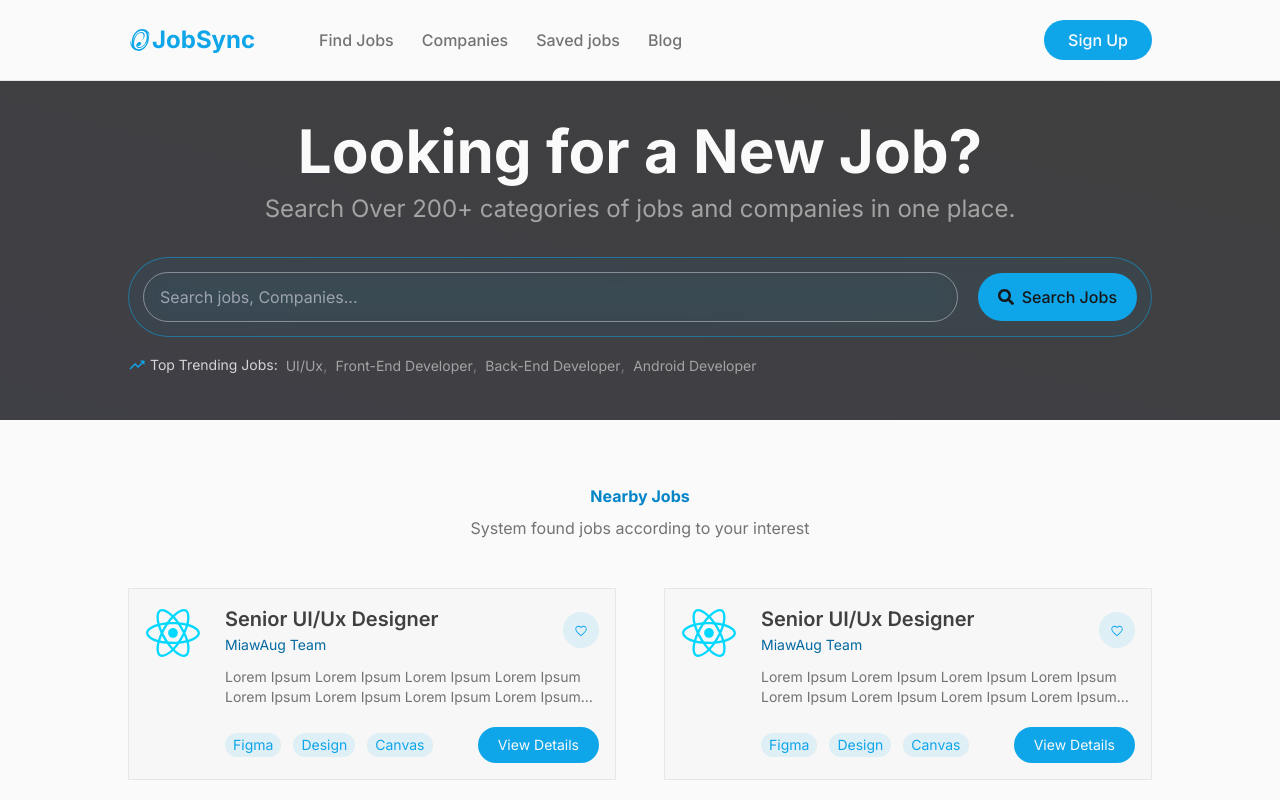
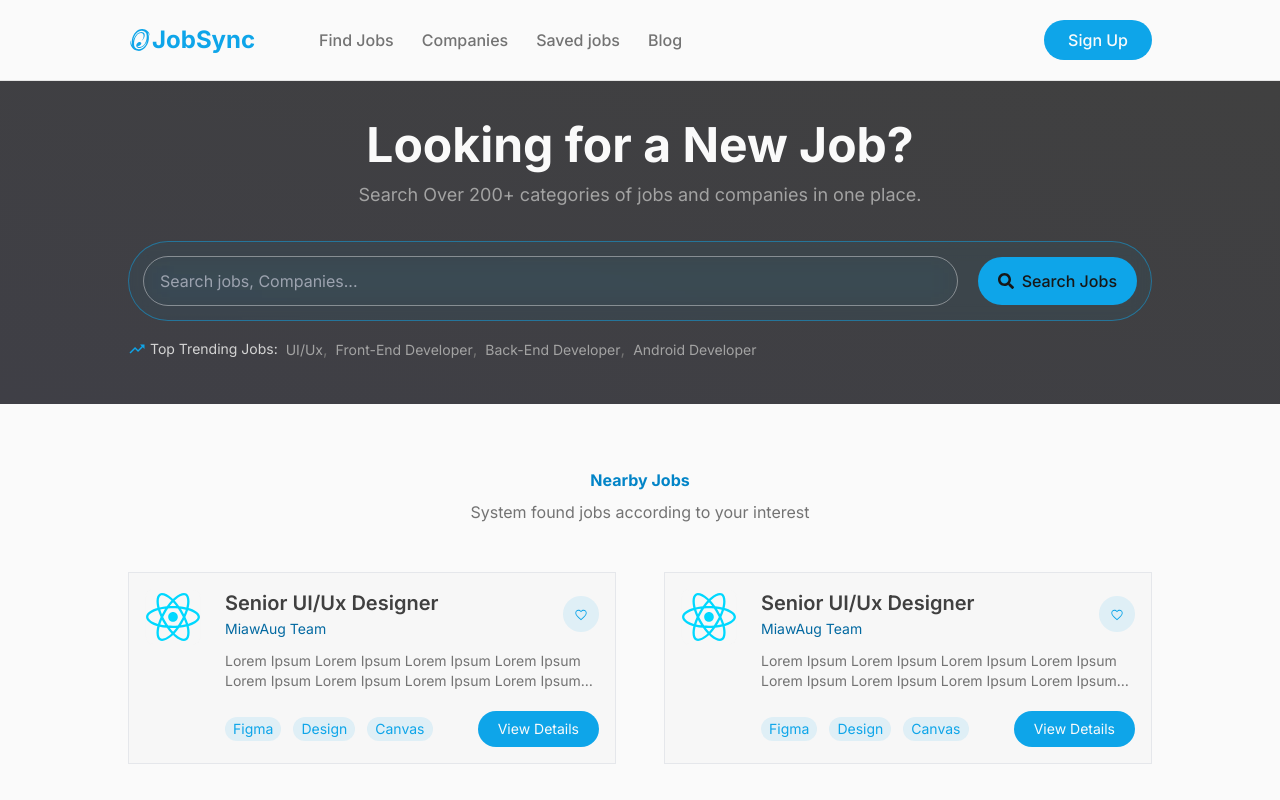
Before and after one commit to arkavidia-academya-WSE-2025/jobseeker-reactjs, a React (Vite) app in the folder fe-arkavidia/: page / in a window 1280 px wide. Shown: the top 800 px of the page. Built offline with nearby package versions, Linux system fonts and the light colour scheme.

Commit message:
Update: Hero component: adjust text sizes in hero section

```diff
--- a/fe-arkavidia/src/components/pages/home/hero/Hero.jsx
+++ b/fe-arkavidia/src/components/pages/home/hero/Hero.jsx
@@ -9,11 +9,11 @@ const Hero = () => {
     <Layout className="w-full h-auto py-10 flex items-center justify-center bg-gradient-to-tr from-zinc-700 to-neutral-700">
       <div className="w-full flex items-center justify-center flex-col space-y-8">
         <div className="space-y-3 text-center">
-          <h1 className="text-neutral-50 text-3xl md:text-5xl lg:text-6xl font-bold">
+          <h1 className="text-neutral-50 text-3xl md:text-5xl lg:text-5xl font-bold">
             Looking for a New Job?
           </h1>
 
-          <p className="text-neutral-400 text-sm md:text-lg lg:text-2xl font-normal">
+          <p className="text-neutral-400 text-sm md:text-lg lg:text-1xl font-normal">
             Search Over 200+ categories of jobs and companies in one place.
           </p>
         </div>
```
